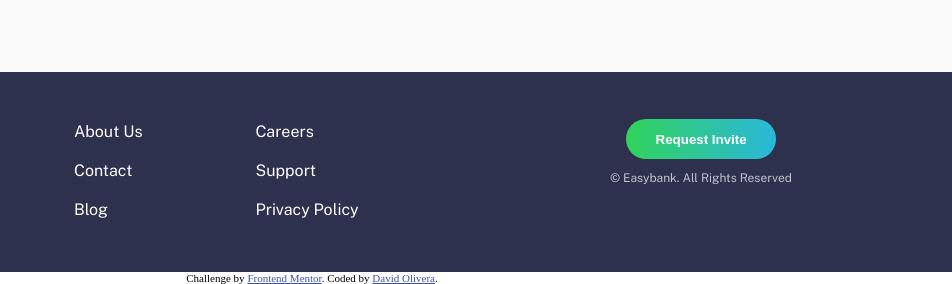
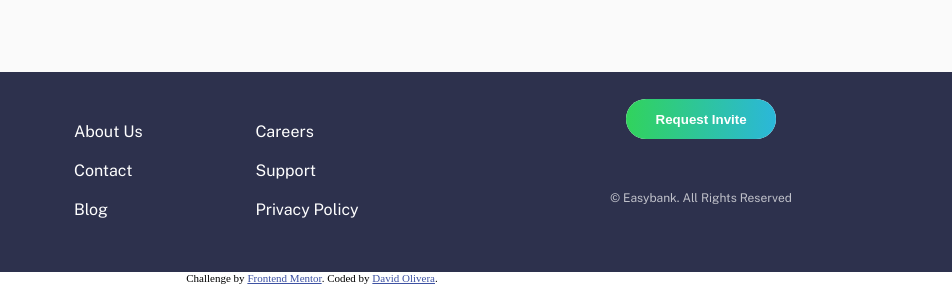
Before and after one commit to DvdOlivera/EasyBank, a plain HTML site: page index.html in a window 1280 px wide. Shown: the part 2324-2608 px from the top of the page, 328-1280 px from the left. Drawn offline with nearby package versions, Linux system fonts and the light colour scheme.

Commit message:
Actualización de Pagina
Mejoras en optimización

```diff
--- a/index.html
+++ b/index.html
@@ -38,7 +38,7 @@
       <a href="" class="barra">Careers</a>
     </div>
     <div class="botonN">
-      <button id="botonrequest">Request Invite</button>
+      <button class="botonrequest">Request Invite</button>
     </div>
   </div class="ulclass">
   <div id="hamburger" class="menubar">
@@ -76,7 +76,7 @@
         </p>
       </div>
       <div id="botonrequestpos"  >
-        <button id="botonrequest">Request Invite</button>
+        <button class="botonrequest">Request Invite</button>
       </div>
     </div>
     <div id="derecha">
@@ -390,10 +390,20 @@
 
 
     </div>
-    <div id="botonfoo">
-      <button id="botonrequest">Request Invite</button>
+    <div id="todo">
+
+    </div>
+    <div id="botonfoo"   >
+      <div id="botonfoohover"class="botonN2"  >
+        <button class="botonrequest"    >Request Invite</button>
+      </div>
+
+      <div id="fondoblanco">
+
+      </div>
 
       <p id="easyfoo">
+
         © Easybank. All Rights Reserved
       </p>
     </div>
--- a/style.css
+++ b/style.css
@@ -161,7 +161,11 @@
     padding-right: 18%;
 
     }
-#botonrequest{
+
+
+
+.botonrequest{
+    z-index: 3;
     font-weight: 600;
     outline:none;
     cursor: pointer;
@@ -173,10 +177,34 @@
     width: 150px;
     height: 40px;
     background: linear-gradient(90deg, rgba(49,211,92,1) 0%, rgba(43,183,218,1) 100%);
+
 }
+
+#fondoblanco{
+    bottom:40px;
+    display: flex;
+    position: relative;
+
+    border-radius: 40px;
+    width: 150px;
+    height: 40px;
+    background: white;
+    z-index: 1;
+
+
+}
+
+
+.botonN2 :hover{
+    transition: 300ms;
+  opacity: 0.7;
+
+}
+
 .botonN :hover{
     transition: 300ms;
     opacity: 0.5;
+
 }
 .botonN{
     margin-left: 20px;
@@ -193,6 +221,8 @@
 #botonrequestpos :hover{
     transition: 300ms;
     opacity: 0.5;
+
+
 }
 #filminafototext{
     width:80%;
@@ -721,5 +751,6 @@
         padding-top: 30px;
         width: 100%;
 
+
 }
 }
```
